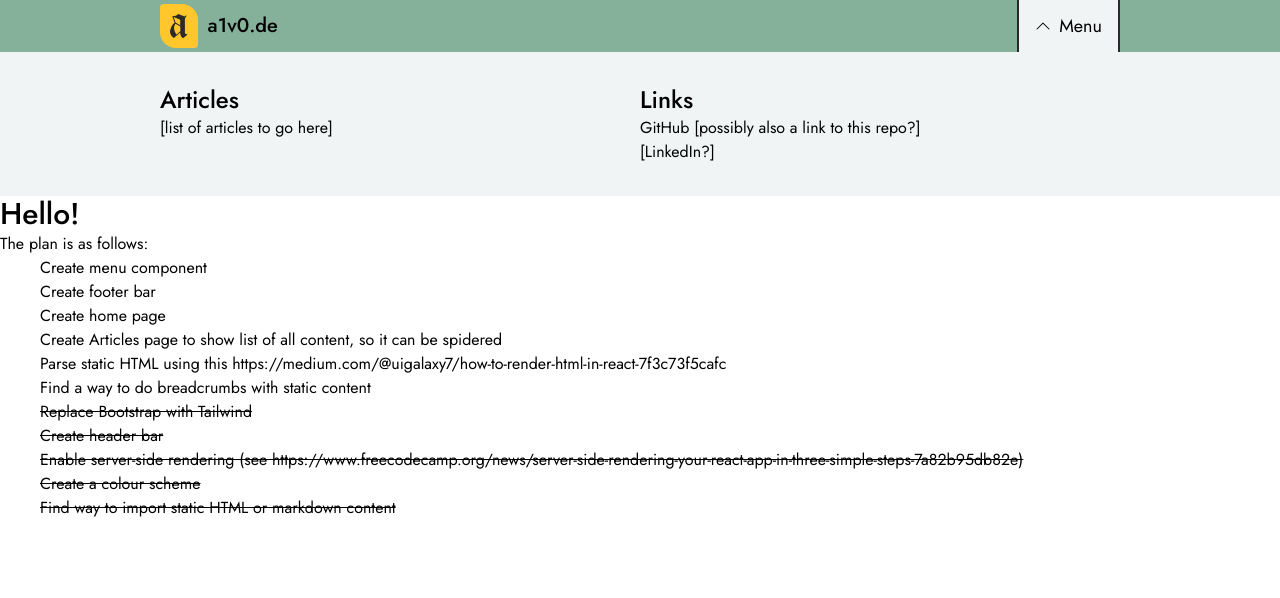
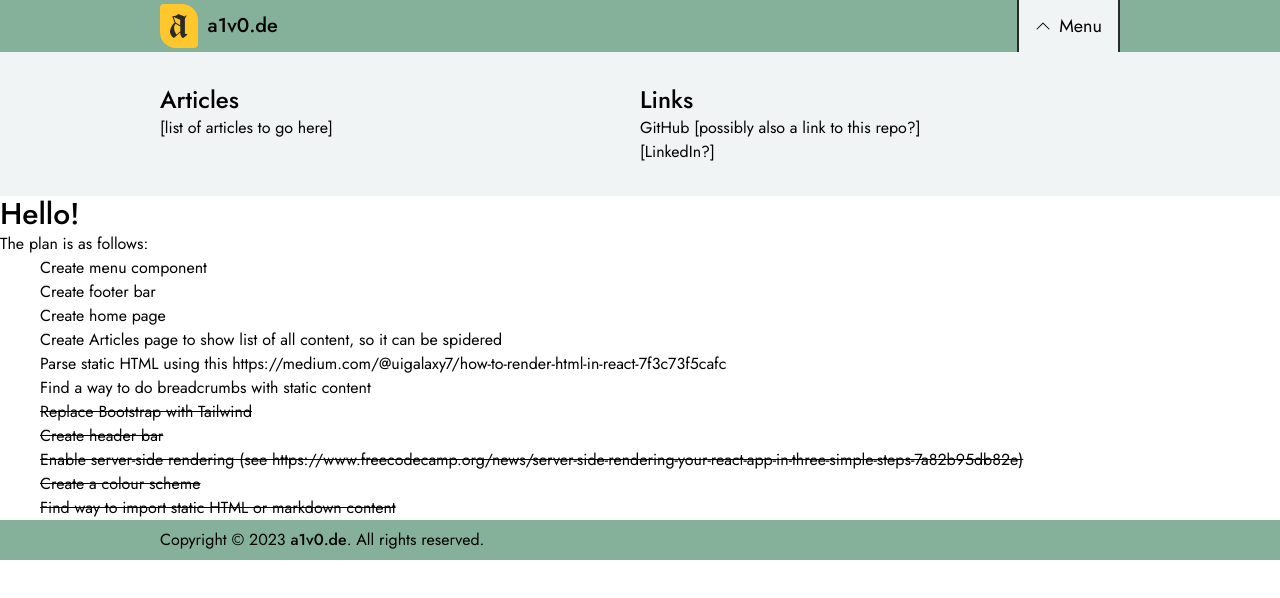
Before and after one commit to a1v0/a1v0.de, a Next.js app: page / in a window 1280 px wide. Shown: the top 598 px of the page. Built offline with nearby package versions, Linux system fonts and the light colour scheme.

Commit message:
Add text content to footer

```diff
--- a/app/Footer.tsx
+++ b/app/Footer.tsx
@@ -1,7 +1,15 @@
 import React from "react";
 
 function Footer() {
-    return <footer></footer>;
+    return (
+        <footer className="bg-brand-colour py-2">
+            <section className="clear-gutters">
+                Copyright &copy; {new Date().getFullYear()}{" "}
+                <strong className="font-medium">a1v0.de</strong>. All rights
+                reserved.
+            </section>
+        </footer>
+    );
 }
 
 export default Footer;
```
